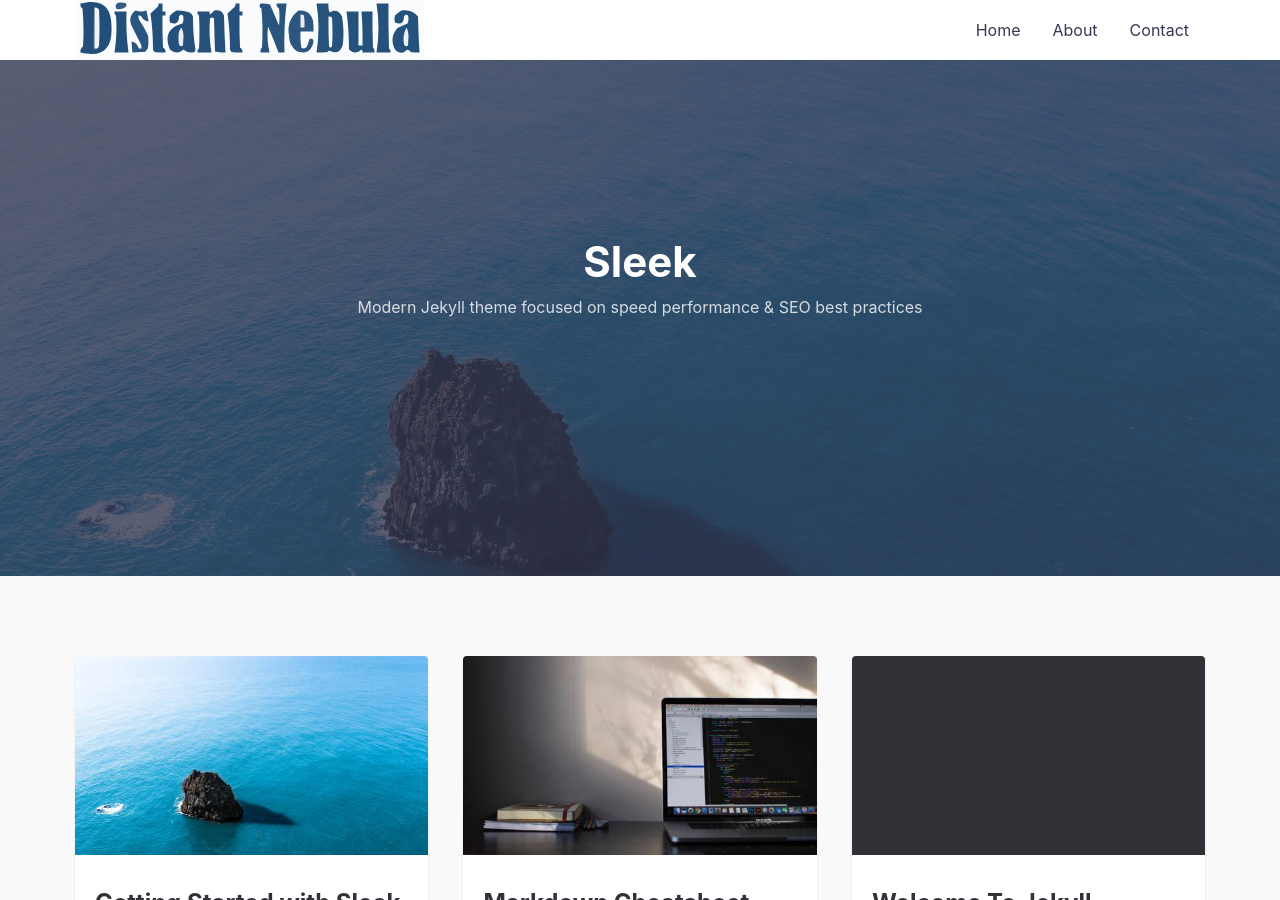
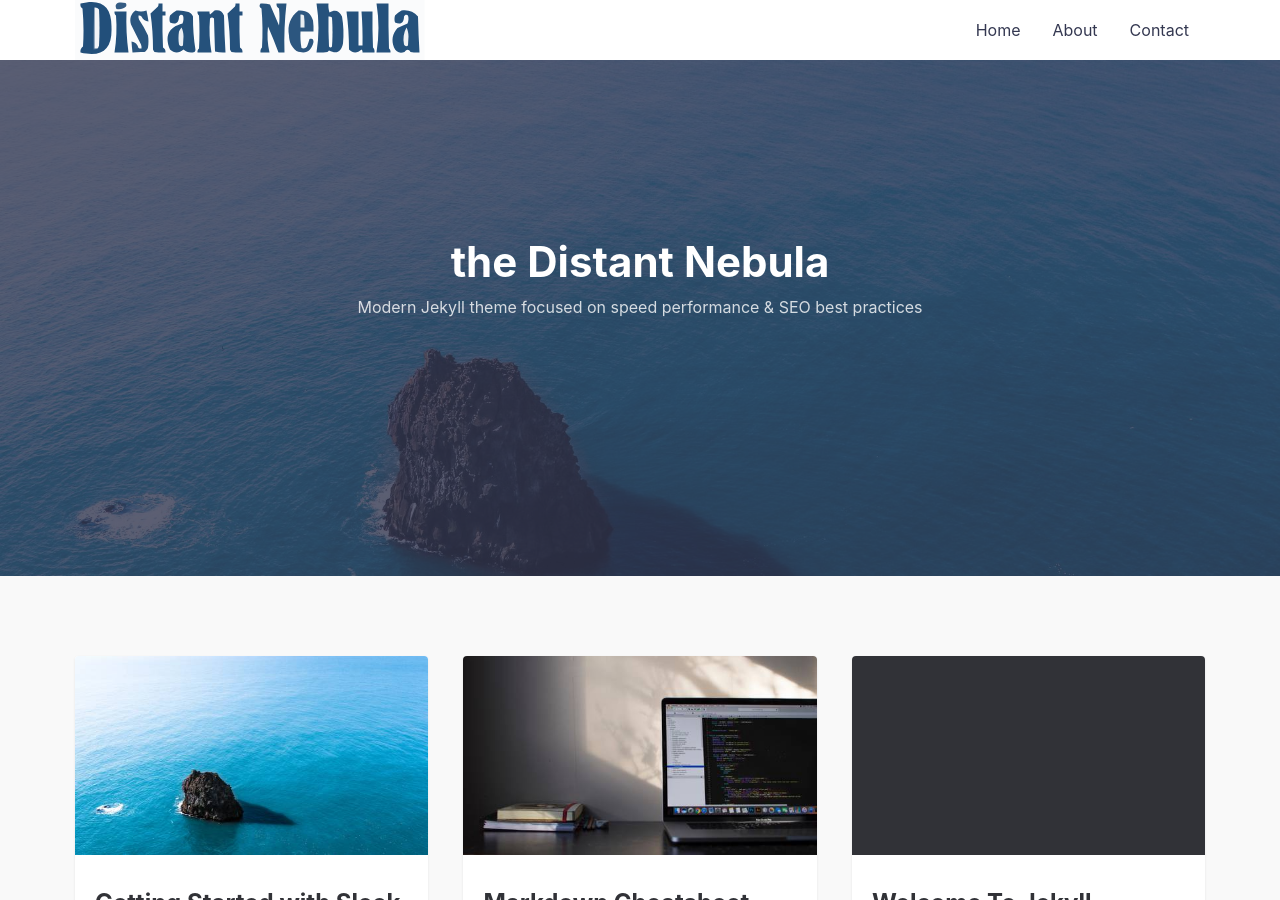
Before and after one commit to battlecat/battlecat.github.io, a Jekyll site: the page built from index.md, in a window 1280 px wide and 900 px high. Built offline with Jekyll 4.4.1, drawn with Linux system fonts in a browser that asks for light colours.

Commit message:
Update default.html

```diff
--- a/_layouts/default.html
+++ b/_layouts/default.html
@@ -20,7 +20,7 @@ layout: compress
 
     <div class="hero lazyload" data-bg="{{site.url}}/assets/img/posts/sleek_lg.jpg">
       <div class="hero__wrap">
-        <h1 class="hero__title">Sleek</h1>
+        <h1 class="hero__title">the Distant Nebula</h1>
         <p class="hero__meta">Modern Jekyll theme focused on speed performance & SEO best practices</p>
       </div>
     </div>
```
